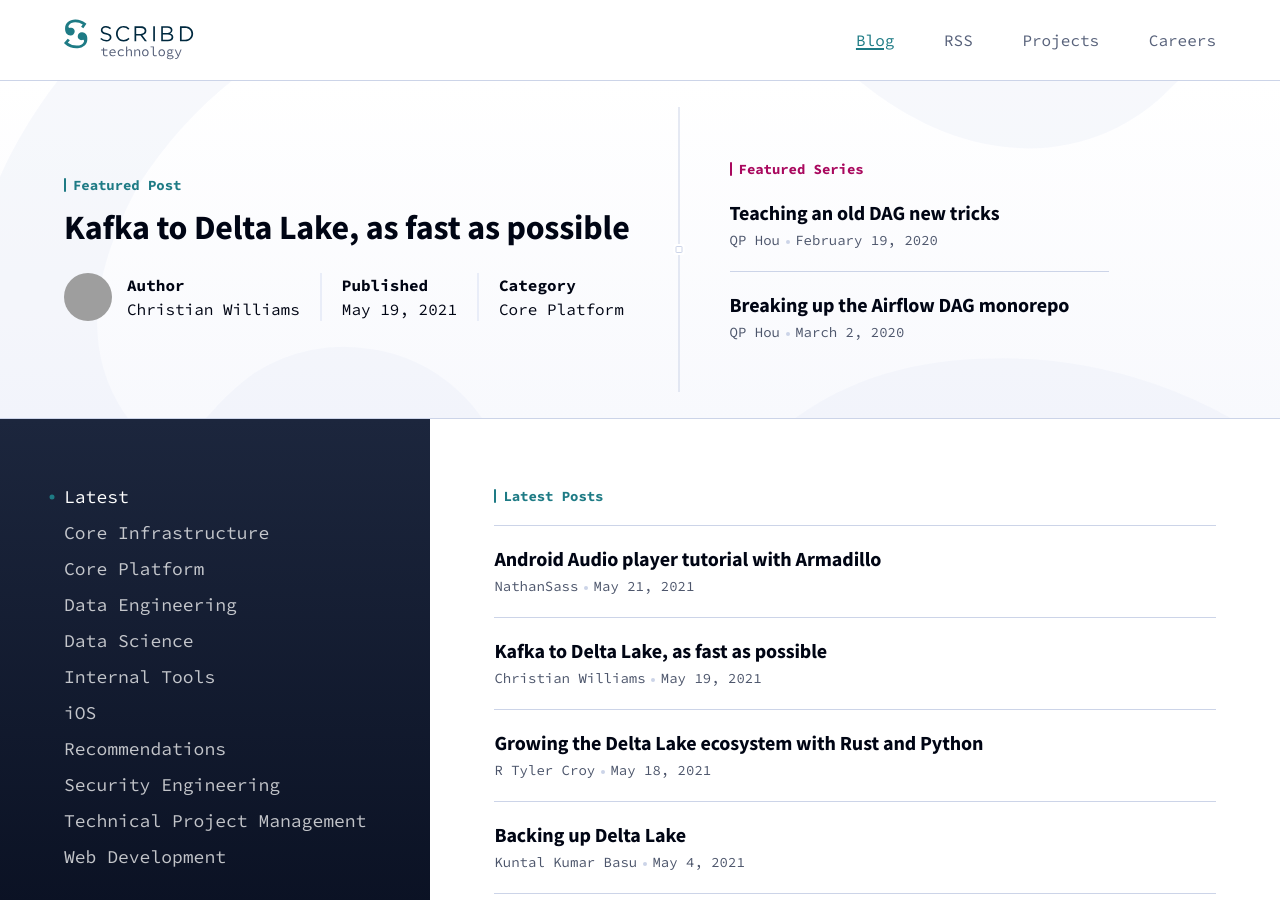
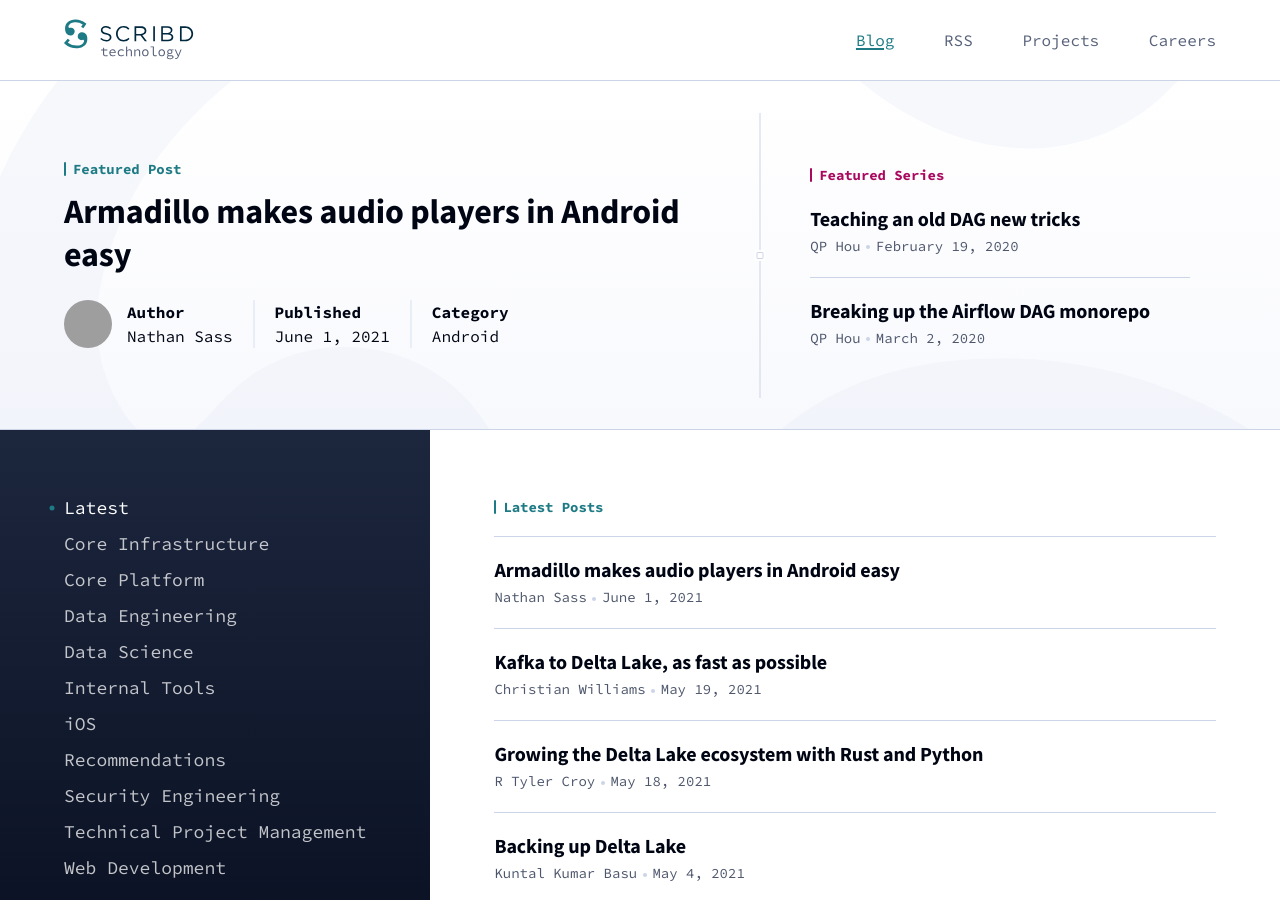
Before and after one commit to scribd/scribd.github.io, a Jekyll site: the page built from blog/index.html, in a window 1280 px wide and 900 px high. Built offline with Jekyll 4.4.1, drawn with Linux system fonts in a browser that asks for light colours; the list of posts is cut into pages by our own code; some of the changed lines change nothing that is shown; grey boxes are pictures that could not be loaded.

Commit message:
Update the Armadillo post and prepare for publication

````diff
--- a/_data/authors.yml
+++ b/_data/authors.yml
@@ -136,3 +136,8 @@
 gregr:
   name: Greg Reznik
   github: imfromthebay
+
+
+nathans:
+  name: Nathan Sass
+  github: NathanSass
--- a/_posts/2021-05-21-android-audio-player-tutorial-with-armadillo.md
+++ b/_posts/2021-06-01-android-audio-player-tutorial-with-armadillo.md
@@ -1,21 +1,31 @@
 ---
 layout: post
-title: "Android Audio player tutorial with Armadillo"
+title: "Armadillo makes audio players in Android easy"
 tags:
 - android
 - kotlin
-- audio player
-author: NathanSass
+- armadillo
+- featured
+author: nathans
 team: Android
 ---
 
+Armadillo is the fully featured audio player library Scribd uses to play and
+download all of its audiobooks and podcasts, which is [now open
+source](https://github.com/scribd/armadillo-and). It specializes in playing HLS
+or MP3 content that is broken down into chapters or tracks. It leverages
+Google’s Exoplayer library for its audio engine. Exoplayer wraps a variety of
+low level audio and video apis but has few opinions of its own for actually
+using audio in an Android app.
+
 ![Armadillo Image](https://i.ibb.co/LzTK79B/armadillo.jpg)
+<sup>Icon made by [Freepik](https://www.flaticon.com/authors/freepik) from [www.flaticon.com](http://www.flaticon.com/) <sub>
 
-In this tutorial, we are going to explore how to build an audio player in an Android app using Armadillo. We are going to do that by discussing what goes into designing an effective audio player as well as some best practices for handling audio in an app.
-
-## What is Armadillo?
-
-Armadillo is the fully featured audio player library Scribd uses to play and download all of its audiobooks and podcasts. It specializes in playing HLS or mp3 content that is broken down into chapters or tracks. It leverages Google’s Exoplayer library for its audio engine. Exoplayer wraps a variety of low level audio and video apis but has few opinions of its own for actually using audio in an Android app. The leap required from Exoplayer to audio player is enormous both in terms of the amount of code needed as well as the amount of domain knowledge required about complex audio related subjects. Armadillo provides a turn-key solution for powering an audio player and providing the information to update a UI.
+The leap required from Exoplayer to audio player
+is enormous both in terms of the amount of code needed as well as the amount of
+domain knowledge required about complex audio related subjects. Armadillo
+provides a turn-key solution for powering an audio player and providing the
+information to update a UI.
 
 - **Easy-to-use** because it outputs state updates with everything needed for a UI or analytics. Works in the background state.
 - **Effective** because it uses Google’s Exoplayer as the playback engine.
@@ -24,16 +34,18 @@
 required for a high quality audio player.
 
 ## What does it include?
-- Support for HLS and mp3 audio
+
+- Support for HLS and MP3 audio
 - Exoplayer for downloading and playback
 - MediaBrowserService so the app can be played in the background, browsed by other apps, and integrated with Android Auto.
 - MediaSession to support commands from media controllers, ex. a bluetooth headset.
 
-## Installation:
+## Getting Started:
 
 The library is hosted with Github packages so you will need to add the Github registry with authentication to your build.gradle file. See the official docs on authenticating here. But you will need to:
-Step 1: Generate a personal access token from your Github account.
-Step 2: Add the Github package registry with authentication to your build.gradle file.
+
+1. Generate a personal access token from your Github account.
+1. Add the Github package registry with authentication to your `build.gradle` file.
 
 ```kotlin
 maven {
@@ -45,8 +57,6 @@
    }
 }
 ```
-
-## Getting Started:
 
 It is as easy as adding this code snippet to your Activity / Fragment to play your first piece of content.
 
@@ -77,6 +87,6 @@
 
 ## Next Steps:
 
-For a more complex example, please see the TestApp included in the library. If you have any problems, don’t be afraid to open up an issue in the repository.
-
-<sub><sup>Icon made by [Freepik](https://www.flaticon.com/authors/freepik) from [www.flaticon.com](http://www.flaticon.com/) <sub><sup>
+For a more complex example, please see the [TestApp](https://github.com/scribd/armadillo-and/tree/main/TestApp) included in the library. If
+you have any problems, don’t be afraid to open up an issue [on
+GitHub](https://github.com/scribd/armadillo-and).
````
